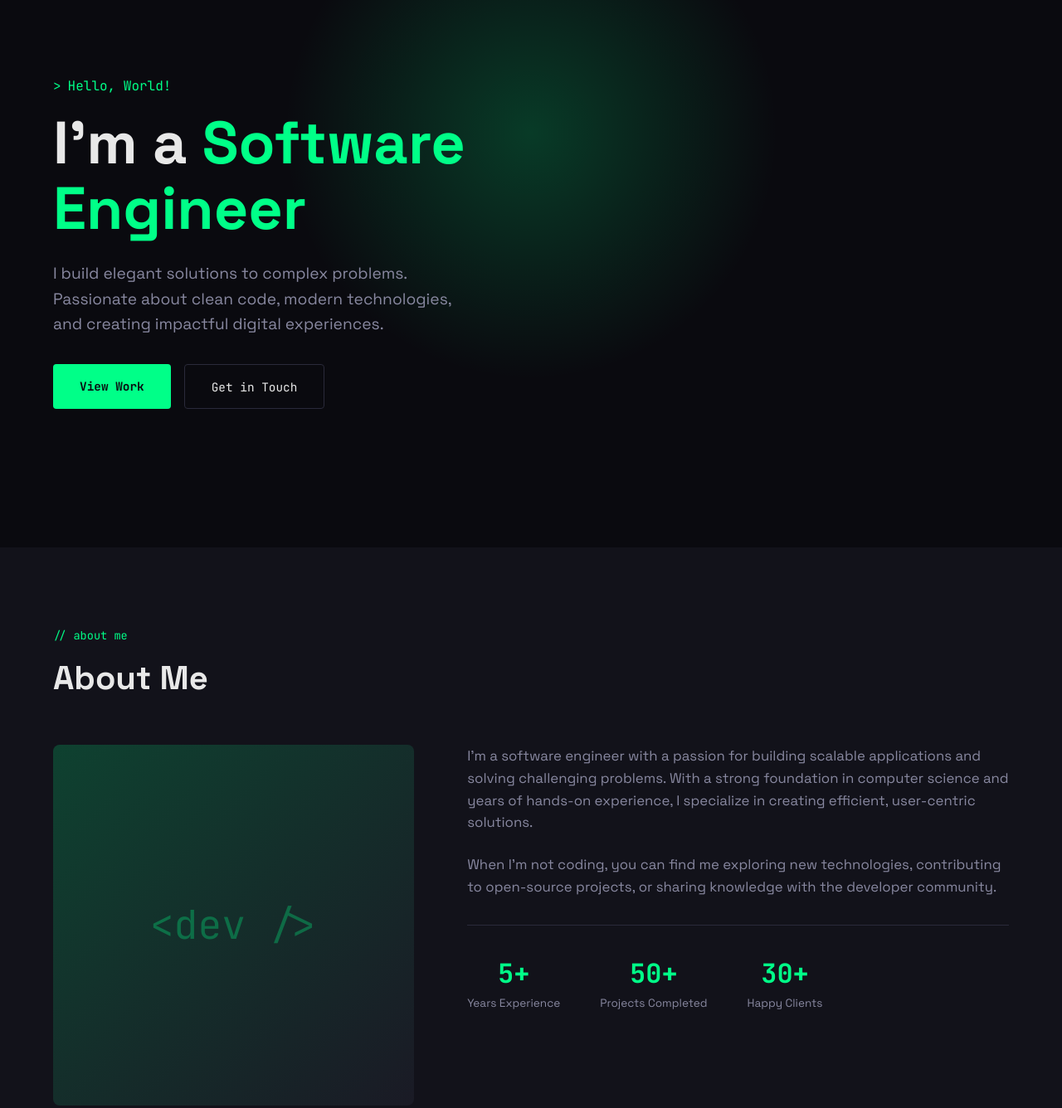
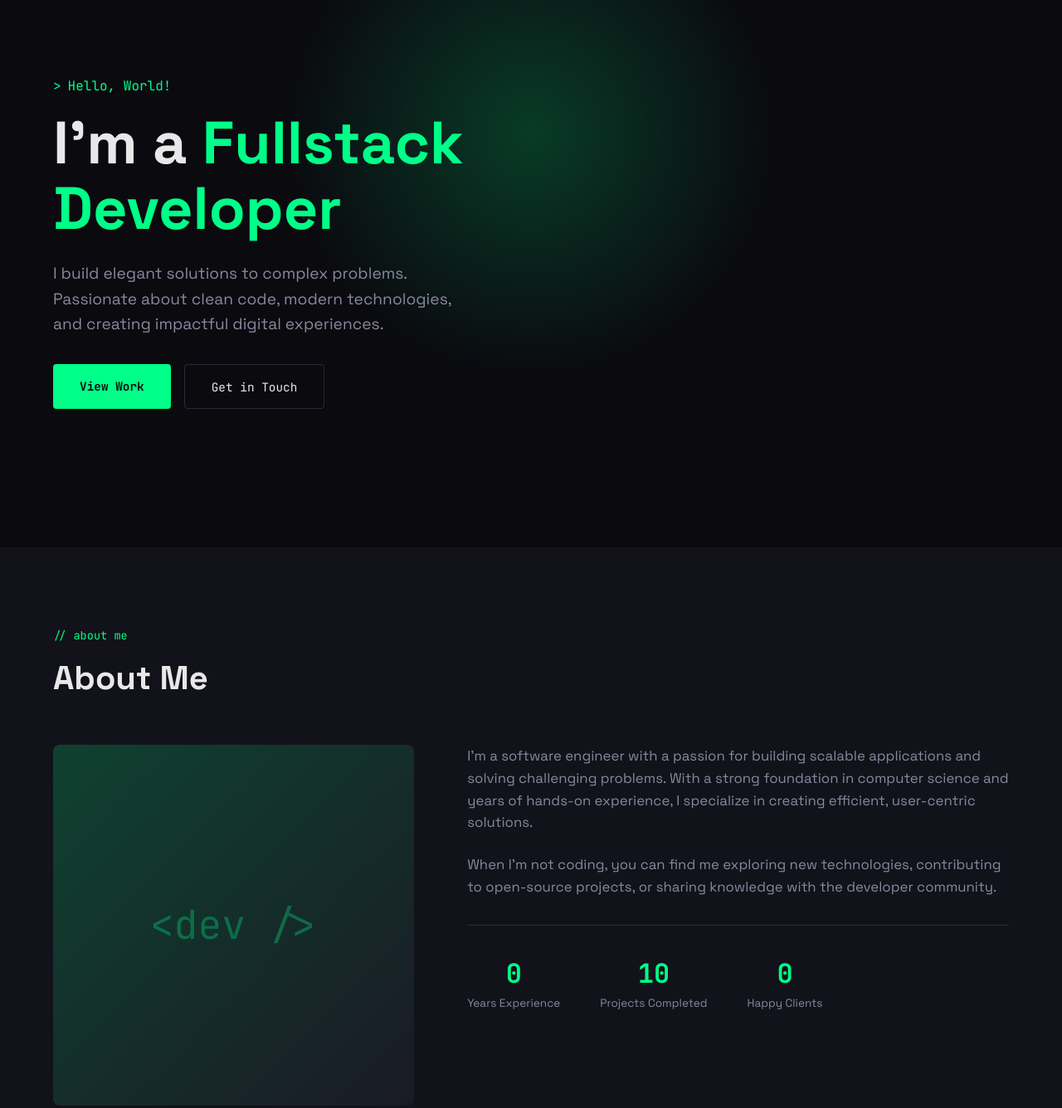
Before and after one commit to kaaaxxx/dev-portfolio, a plain HTML site: page index.html in a window 1280 px wide. Shown: the part 140-1476 px from the top of the page at 83% size. Drawn offline with Linux system fonts and the light colour scheme.

Commit message:
Update job title and experience statistics

```diff
--- a/index.html
+++ b/index.html
@@ -525,7 +525,7 @@
   <header>
     <div class="hero-content">
       <p class="hero-greeting mono fade-in">Hello, World!</p>
-      <h1 class="fade-in delay-1">I'm a <span>Software Engineer</span></h1>
+      <h1 class="fade-in delay-1">I'm a <span>Fullstack Developer</span></h1>
       <p class="hero-subtitle fade-in delay-2">I build elegant solutions to complex problems. Passionate about clean code, modern technologies, and creating impactful digital experiences.</p>
       <div class="cta-buttons fade-in delay-3">
         <a href="#projects" class="btn btn-primary">View Work</a>
@@ -546,15 +546,15 @@
         <p>When I'm not coding, you can find me exploring new technologies, contributing to open-source projects, or sharing knowledge with the developer community.</p>
         <div class="stats">
           <div class="stat-item">
-            <div class="stat-number">5+</div>
+            <div class="stat-number">0</div>
             <div class="stat-label">Years Experience</div>
           </div>
           <div class="stat-item">
-            <div class="stat-number">50+</div>
+            <div class="stat-number">10</div>
             <div class="stat-label">Projects Completed</div>
           </div>
           <div class="stat-item">
-            <div class="stat-number">30+</div>
+            <div class="stat-number">0</div>
             <div class="stat-label">Happy Clients</div>
           </div>
         </div>
```
